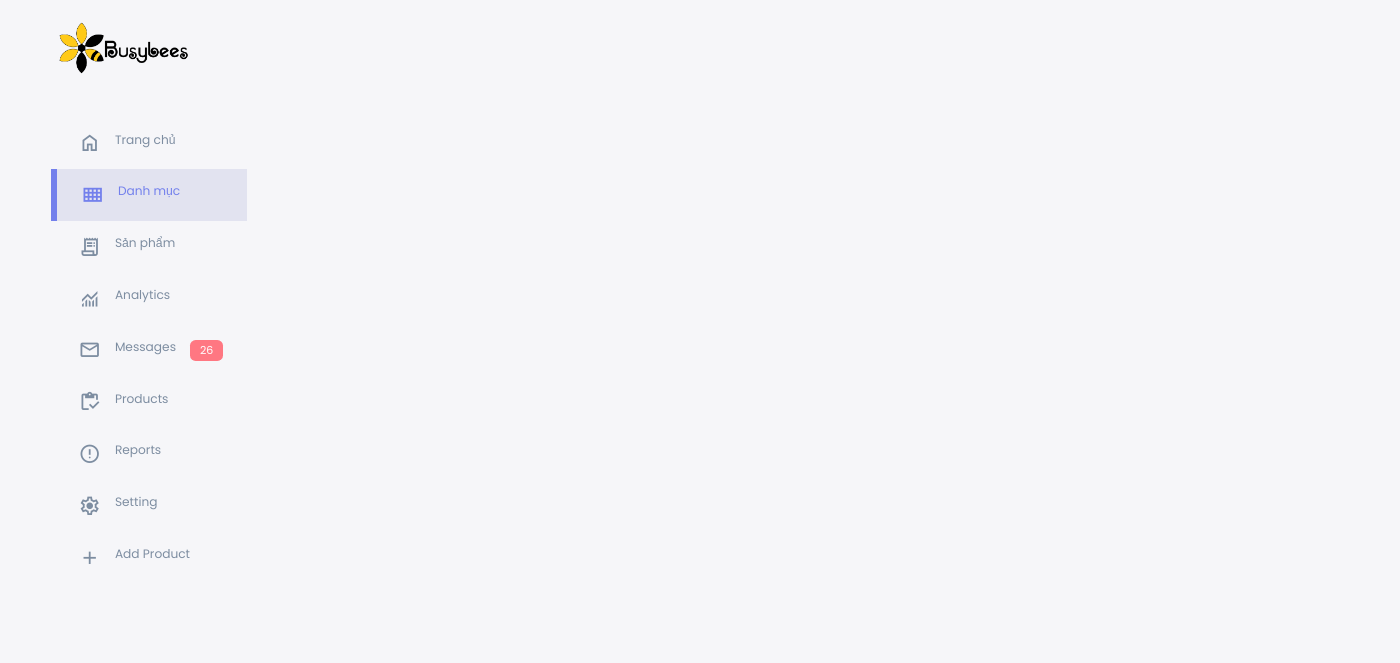
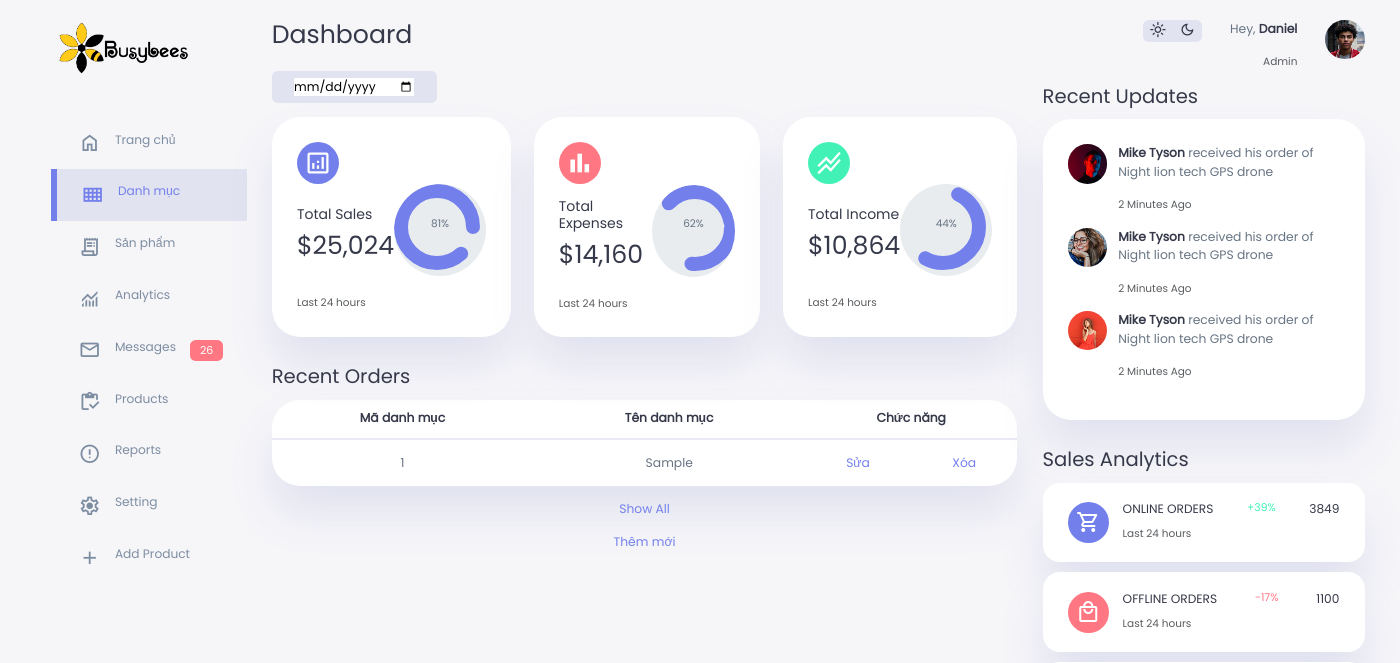
Before and after one commit to Vuongvnm/duan1, a PHP site: page /admin/index.php?action=danh_sach_danh_muc in a window 1400 px wide. Shown: the top 663 px of the page. Run offline with PHP 8.4, Linux system fonts and the light colour scheme; tables that the repository leaves empty hold one stand-in row (values such as "Sample post").

Commit message:
devvuong

```diff
--- /dev/null
+++ b/admin/controller/danh_muc/danh_sach_danh_muc.php
@@ -0,0 +1,6 @@
+<?php
+  include "model/danh_muc.php";
+
+  $danh_sach_danh_muc = hien_thi_danh_muc();
+  include "view/danh_muc/danh_sach_danh_muc.php";
+?>
--- a/admin/controller/danhmuc/danhsach_danhmuc.php
+++ /dev/null
@@ -1,6 +0,0 @@
-<?php
-  include "model/danh_muc.php";
-
-  $danhsach_danhmuc = hienthi_danhmuc();
-  include "view/danh_muc/danhsach_danhmuc.php";
-?>
--- a/admin/index.php
+++ b/admin/index.php
@@ -5,14 +5,14 @@
   } else {
     if(isset($_GET['action'])) {
       switch($_GET['action']) {
-        case 'danhsach_danhmuc':
-          include "controller/danhmuc/danhsach_danhmuc.php";
+        case 'danh_sach_danh_muc':
+          include "controller/danh_muc/danh_sach_danh_muc.php";
           break;
-        case 'them_danhmuc':
-          include "controller/danhmuc/them_danhmuc.php";
+        case 'them_danh_muc':
+          include "controller/danh_muc/them_danh_muc.php";
           break;
         case 'xoa_dm':
-          include "controller/danhmuc/xoa_danhmuc.php";
+          include "controller/danh_muc/xoa_danh_muc.php";
           break;
         default:
           break;
--- a/admin/model/danh_muc.php
+++ b/admin/model/danh_muc.php
@@ -1,12 +1,12 @@
 <?php
   include "../model/pdo.php";
 
-  function hienthi_danhmuc() {
+  function hien_thi_danh_muc() {
     $sql = "SELECT * FROM danh_muc ORDER BY id_dm DESC";
     return pdo_query($sql);
   }
 
-  function xoa_danhmuc($id_dm) {
+  function xoa_danh_muc($id_dm) {
     $sql = "DELETE FROM danh_muc WHERE id_dm = $id_dm";
     pdo_execute($sql);
   }
--- a/admin/view/content.php
+++ b/admin/view/content.php
@@ -15,7 +15,7 @@
             </div>
             <div class="progress">
               <svg>
-                <circle cx="38" cy="38" r="36"/>
+                <circle cx="40" cy="41" r="38"/>
               </svg>
               <div class="number">
                 <p>81%</p>
--- a/admin/view/danh_muc/danhsach_danhmuc.php
+++ b/admin/view/danh_muc/danh_sach_danh_muc.php
@@ -70,14 +70,14 @@
         <tr>
           <th>Mã danh mục</th>
           <th>Tên danh mục</th>
-          <th>Chức năng</th>
+          <th colspan="2">Chức năng</th>
           <th></th>
           <th></th>
         </tr>
       </thead>
       <tbody>
         <?php
-          foreach($danhsach_danhmuc as $dsdm) {
+          foreach($danh_sach_danh_muc as $dsdm) {
         ?>
         <tr>
           <td><?=$dsdm['id_dm']?></td>
--- a/admin/view/danh_muc/them_danhmuc.php
+++ b/admin/view/danh_muc/them_danh_muc.php
@@ -75,7 +75,7 @@
       </thead>
       <tbody>
         <?php
-          foreach($danhsach_danhmuc as $dsdm) {
+          foreach($danh_sach_danh_muc as $dsdm) {
         ?>
         <tr>
           <td><?=$dsdm['id_dm']?></td>
--- a/admin/view/header.php
+++ b/admin/view/header.php
@@ -25,7 +25,7 @@
         <span class="material-symbols-outlined">home</span>
           <h3>Trang chủ</h3>
         </a>
-        <a href="index.php?action=danhsach_danhmuc" class="active">
+        <a href="index.php?action=danh_sach_danh_muc" class="active">
         <span class="material-symbols-outlined">view_compact</span>
           <h3>Danh mục</h3>
         </a>
```
Also changed, not shown: admin/controller/danh_muc/xoa_danhmuc.php (added, +7 -0 lines), admin/controller/danhmuc/xoa_danhmuc.php (deleted, +0 -7 lines), admin/controller/danh_muc/them_danh_muc.php (added).
